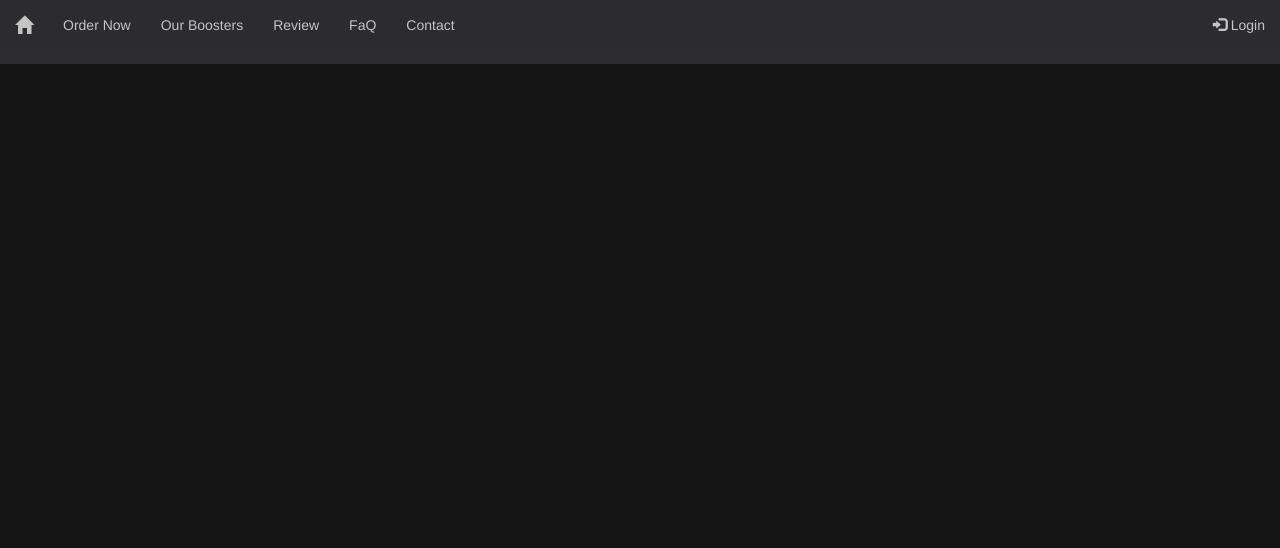
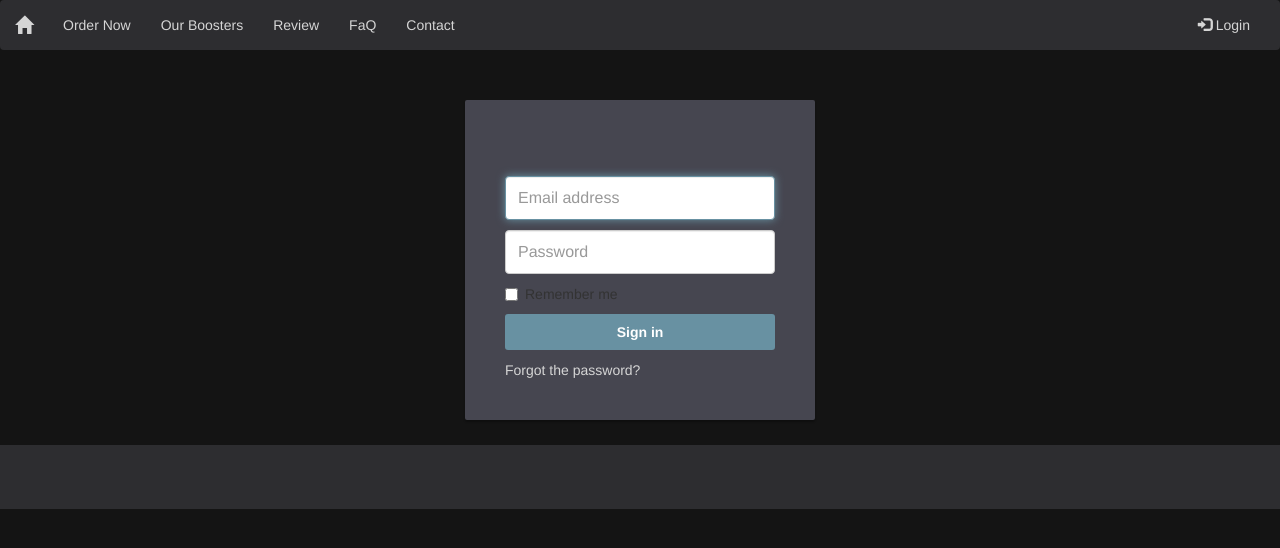
Before and after one commit to Soukyx/lol-boosting, a PHP site: page /login.html in a window 1280 px wide. Shown: the top 548 px of the page. Run offline with PHP 8.4, Linux system fonts and the light colour scheme.

Commit message:
login + změna navbaru

```diff
--- a/index.html
+++ b/index.html
@@ -12,7 +12,7 @@
     </head>
     <body id="myPage" data-spy="scroll" data-target=".navbar" data-offset="50">
 
-    <nav id=navbar class="navbar navbar-default navbar-fixed-top">
+    <nav id=navbar class="navbar navbar-default">
       <div class="container-fluid">
         <div class="navbar-header">
           <button type="button" class="navbar-toggle" data-toggle="collapse" data-target="#myNavbar">
@@ -31,7 +31,7 @@
             <li><a href="#">Contact</a></li>
           </ul>
           <ul class="nav navbar-nav navbar-right">
-            <li><a href="#"><span class="glyphicon glyphicon-log-in"></span> Login</a></li>
+            <li><a href="login.html"><span class="glyphicon glyphicon-log-in"></span> Login</a></li>
           </ul>
         </div>
       </div>
--- /dev/null
+++ b/login.css
@@ -0,0 +1,156 @@
+/* Remove the navbar's default margin-bottom and rounded borders */
+.navbar {
+    margin-bottom: 0;
+    border-radius: 0;
+  }
+
+.card-container.card {
+    max-width: 350px;
+    padding: 40px 40px;
+}
+
+.btn {
+    font-weight: 700;
+    height: 36px;
+    -moz-user-select: none;
+    -webkit-user-select: none;
+    user-select: none;
+    cursor: default;
+}
+
+/*
+ * Card component
+ */
+.card {
+    background-color: #464650;
+    /* just in case there no content*/
+    padding: 20px 25px 30px;
+    margin: 0 auto 25px;
+    margin-top: 50px;
+    /* shadows and rounded borders */
+    -moz-border-radius: 2px;
+    -webkit-border-radius: 2px;
+    border-radius: 2px;
+    -moz-box-shadow: 0px 2px 2px rgba(0, 0, 0, 0.3);
+    -webkit-box-shadow: 0px 2px 2px rgba(0, 0, 0, 0.3);
+    box-shadow: 0px 2px 2px rgba(0, 0, 0, 0.3);
+}
+
+
+/*
+ * Form styles
+ */
+.profile-name-card {
+    font-size: 16px;
+    font-weight: bold;
+    text-align: center;
+    margin: 10px 0 0;
+    min-height: 1em;
+}
+
+.reauth-email {
+    display: block;
+    color: #404040;
+    line-height: 2;
+    margin-bottom: 10px;
+    font-size: 14px;
+    text-align: center;
+    overflow: hidden;
+    text-overflow: ellipsis;
+    white-space: nowrap;
+    -moz-box-sizing: border-box;
+    -webkit-box-sizing: border-box;
+    box-sizing: border-box;
+}
+
+.form-signin #inputEmail,
+.form-signin #inputPassword {
+    direction: ltr;
+    height: 44px;
+    font-size: 16px;
+}
+
+.form-signin input[type=email],
+.form-signin input[type=password],
+.form-signin input[type=text],
+.form-signin button {
+    width: 100%;
+    display: block;
+    margin-bottom: 10px;
+    z-index: 1;
+    position: relative;
+    -moz-box-sizing: border-box;
+    -webkit-box-sizing: border-box;
+    box-sizing: border-box;
+}
+
+.form-signin .form-control:focus {
+    border-color: rgb(104, 145, 162);
+    outline: 0;
+    -webkit-box-shadow: inset 0 1px 1px rgba(0,0,0,.075),0 0 8px rgb(104, 145, 162);
+    box-shadow: inset 0 1px 1px rgba(0,0,0,.075),0 0 8px rgb(104, 145, 162);
+}
+
+.btn.btn-signin {
+    /*background-color: #4d90fe; */
+    background-color: rgb(104, 145, 162);
+    /* background-color: linear-gradient(rgb(104, 145, 162), rgb(12, 97, 33));*/
+    padding: 0px;
+    font-weight: 700;
+    font-size: 14px;
+    height: 36px;
+    -moz-border-radius: 3px;
+    -webkit-border-radius: 3px;
+    border-radius: 3px;
+    border: none;
+    -o-transition: all 0.218s;
+    -moz-transition: all 0.218s;
+    -webkit-transition: all 0.218s;
+    transition: all 0.218s;
+}
+
+
+.forgot-password {
+    color: #d5d5d5;
+}
+
+.forgot-password:hover,
+.forgot-password:active,
+.forgot-password:focus{
+    color: #fff;
+}
+  /* Set height of the grid so .sidenav can be 100% (adjust as needed) */
+  .row.content {height: 450px}
+
+  /* Set black background color, white text and some padding */
+  footer {
+    background-color: #555;
+    color: white;
+    padding: 15px;
+  }
+  #myPage {
+    background-color: #141414;
+  }
+  #navbar {
+margin-bottom: 0;
+background-color: #2d2d30;
+border: 0;
+}
+.navbar li a, .navbar .navbar-brand {
+color: #d5d5d5 !important;
+}
+.navbar-nav li a:hover {
+color: #fff !important;
+}
+.navbar-nav li.active a {
+color: #fff !important;
+background-color: #29292c !important;
+}
+  footer {
+background-color: #2d2d30;
+color: #f5f5f5;
+padding: 32px;
+}
+footer a {
+color: #f5f5f5;
+}
--- a/login.html
+++ b/login.html
@@ -4,7 +4,7 @@
     <meta charset="UTF-8">
     <meta http-equiv="X-UA-Compatible" content="IE=edge">
     <meta name="viewport" content="width=device-width, initial-scale=1.0">
-    <link rel="stylesheet" href="styles.css">
+    <link rel="stylesheet" href="login.css">
     <link rel="stylesheet" href="https://maxcdn.bootstrapcdn.com/bootstrap/3.4.1/css/bootstrap.min.css">
     <script src="https://ajax.googleapis.com/ajax/libs/jquery/3.5.1/jquery.min.js"></script>
     <script src="https://maxcdn.bootstrapcdn.com/bootstrap/3.4.1/js/bootstrap.min.js"></script>
@@ -12,7 +12,7 @@
     </head>
     <body id="myPage" data-spy="scroll" data-target=".navbar" data-offset="50">
 
-    <nav id=navbar class="navbar navbar-default navbar-fixed-top">
+    <nav id=navbar class="navbar navbar-default">
       <div class="container-fluid">
         <div class="navbar-header">
           <button type="button" class="navbar-toggle" data-toggle="collapse" data-target="#myNavbar">
@@ -36,8 +36,25 @@
         </div>
       </div>
     </nav>
-
-
+    <div class="container">
+        <div class="card card-container">
+            <p id="profile-name" class="profile-name-card"></p>
+            <form class="form-signin">
+                <span id="reauth-email" class="reauth-email"></span>
+                <input type="email" id="inputEmail" class="form-control" placeholder="Email address" required autofocus>
+                <input type="password" id="inputPassword" class="form-control" placeholder="Password" required>
+                <div id="remember" class="checkbox">
+                    <label>
+                        <input type="checkbox" value="remember-me"> Remember me
+                    </label>
+                </div>
+                <button class="btn btn-lg btn-primary btn-block btn-signin" type="submit">Sign in</button>
+            </form><!-- /form -->
+            <a href="#" class="forgot-password">
+                Forgot the password?
+            </a>
+        </div><!-- /card-container -->
+    </div><!-- /container -->
     <footer class="container-fluid text-center">
     </footer>
 
--- a/order.html
+++ b/order.html
@@ -12,7 +12,7 @@
     </head>
     <body id="myPage" data-spy="scroll" data-target=".navbar" data-offset="50">
 
-    <nav id="navbar" class="navbar navbar-default navbar-fixed-top">
+    <nav id="navbar" class="navbar navbar-default">
       <div class="container-fluid">
         <div class="navbar-header">
           <button type="button" class="navbar-toggle" data-toggle="collapse" data-target="#myNavbar">
@@ -31,7 +31,7 @@
             <li><a href="#">Contact</a></li>
           </ul>
           <ul class="nav navbar-nav navbar-right">
-            <li><a href="#"><span class="glyphicon glyphicon-log-in"></span> Login</a></li>
+            <li><a href="login.html"><span class="glyphicon glyphicon-log-in"></span> Login</a></li>
           </ul>
         </div>
       </div>
--- a/styles.css
+++ b/styles.css
@@ -25,7 +25,6 @@ filter: grayscale(90%)
 margin-bottom: 0;
 background-color: #2d2d30;
 border: 0;
-opacity: 0.9;
 }
 .navbar li a, .navbar .navbar-brand {
 color: #d5d5d5 !important;
```
